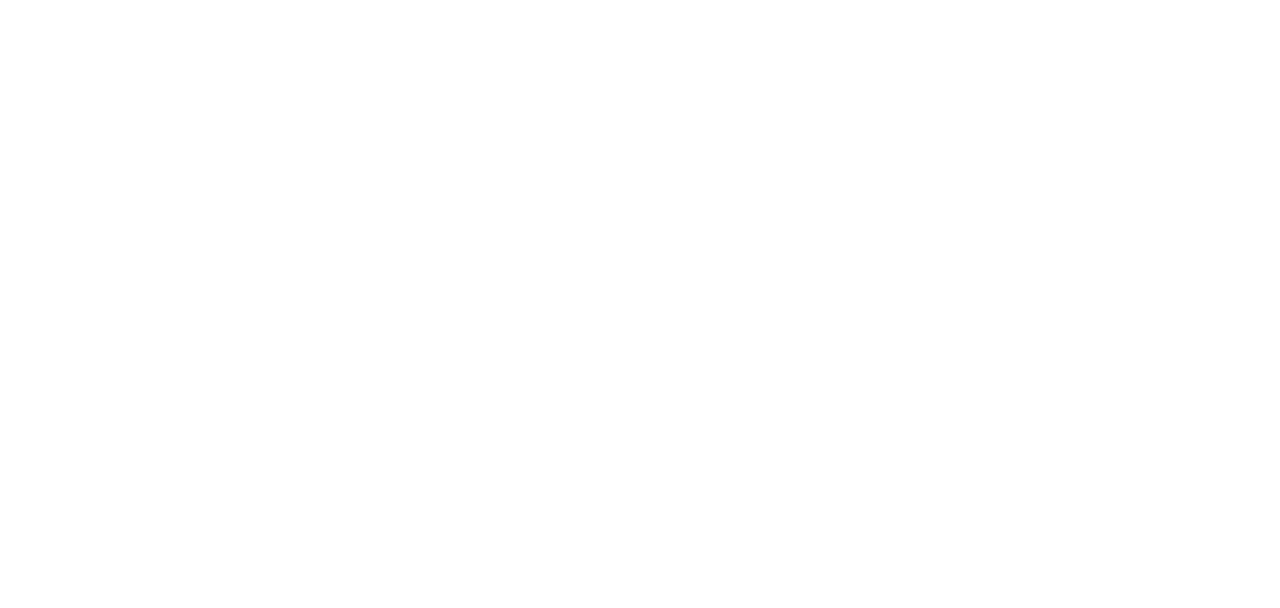
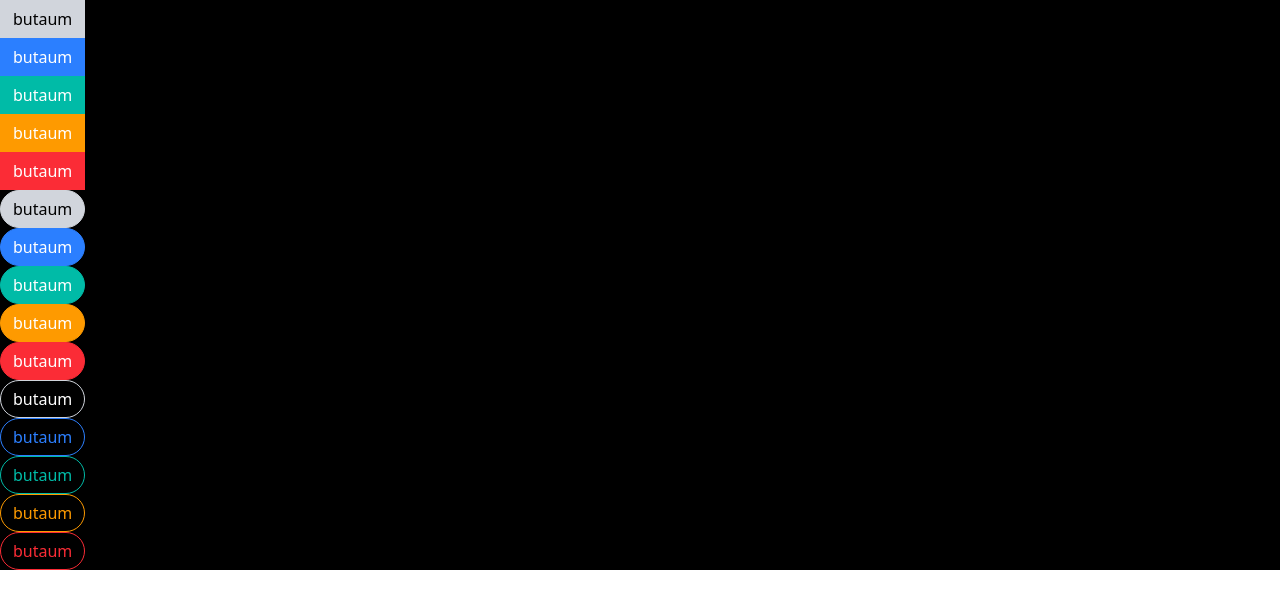
Before and after one commit to Robbobs/easy-mail-frontend, a React (Vite) app: page / in a window 1280 px wide. Shown: the top 608 px of the page. Built offline with nearby package versions, Linux system fonts and the light colour scheme.

Commit message:
button component updated

```diff
--- a/package.json
+++ b/package.json
@@ -11,8 +11,10 @@
   },
   "dependencies": {
     "@tailwindcss/vite": "^4.0.7",
+    "classnames": "^2.5.1",
     "react": "^19.0.0",
     "react-dom": "^19.0.0",
+    "tailwind-merge": "^3.0.1",
     "tailwindcss": "^4.0.7"
   },
   "devDependencies": {
--- a/src/App.tsx
+++ b/src/App.tsx
@@ -1,7 +1,55 @@
+import Button from "./components/Button"
+
 function App() {
 
   return (
-    <div></div>
+    <div className="w-full h-full bg-black">
+      <Button primary>
+        butaum
+      </Button>
+      <Button secondary>
+        butaum
+      </Button>
+      <Button success>
+        butaum
+      </Button>
+      <Button warning>
+        butaum
+      </Button>
+      <Button danger>
+        butaum
+      </Button>
+      <Button primary rounded>
+        butaum
+      </Button>
+      <Button secondary rounded>
+        butaum
+      </Button>
+      <Button success rounded>
+        butaum
+      </Button>
+      <Button warning rounded>
+        butaum
+      </Button>
+      <Button danger rounded>
+        butaum
+      </Button>
+      <Button primary rounded outline>
+        butaum
+      </Button>
+      <Button secondary rounded outline>
+        butaum
+      </Button>
+      <Button success rounded outline>
+        butaum
+      </Button>
+      <Button warning rounded outline>
+        butaum
+      </Button>
+      <Button danger rounded outline>
+        butaum
+      </Button>
+    </div>
   )
 }
 
--- a/src/components/Button.tsx
+++ b/src/components/Button.tsx
@@ -0,0 +1,52 @@
+import classnames from "classnames";
+import { twMerge } from 'tailwind-merge';
+import { ReactNode, ButtonHTMLAttributes } from "react";
+
+interface ButtonProps extends ButtonHTMLAttributes<HTMLButtonElement> {
+  children: ReactNode;
+  primary?: boolean;
+  secondary?: boolean;
+  success?: boolean;
+  warning?: boolean;
+  danger?: boolean;
+  outline?: boolean;
+  rounded?: boolean;
+}
+
+export default function Button({
+    children,
+    primary,
+    secondary,
+    success,
+    warning,
+    danger,
+    outline,
+    rounded,
+    ...rest
+}: ButtonProps){
+    const selectedVariants = [primary, secondary, success, warning, danger].filter(Boolean).length;
+    if (selectedVariants > 1) {
+      console.warn(
+        "Only one of primary, secondary, success, warning, or danger should be set at a time."
+      );
+    }
+    const classes = twMerge(
+        classnames(rest.className, "flex gap-2 items-center px-3 py-1.5 border", {
+            "border-gray-300 bg-gray-300 hover:bg-gray-600 text-black": primary,
+            "border-blue-500 bg-blue-500 hover:bg-gray-700 text-white": secondary,
+            "border-teal-500 bg-teal-500 hover:bg-teal-700 text-white": success,
+            "border-amber-500 bg-amber-500 hover:bg-amber-700 text-white": warning,
+            "border-red-500 bg-red-500 hover:bg-red-700 text-white": danger,
+            "rounded-full": rounded,
+            "bg-transparent": outline,
+
+            "text-white": outline && primary,
+            "text-blue-500": outline && secondary,
+            "text-teal-500": outline && success,
+            "text-amber-500": outline && warning,
+            "text-red-500": outline && danger
+        })
+    );
+
+    return <button {...rest} className={classes}>{ children }</button>;
+}
```
Also changed, not shown: 1 other file (tests, documents, lock files or other folders).
